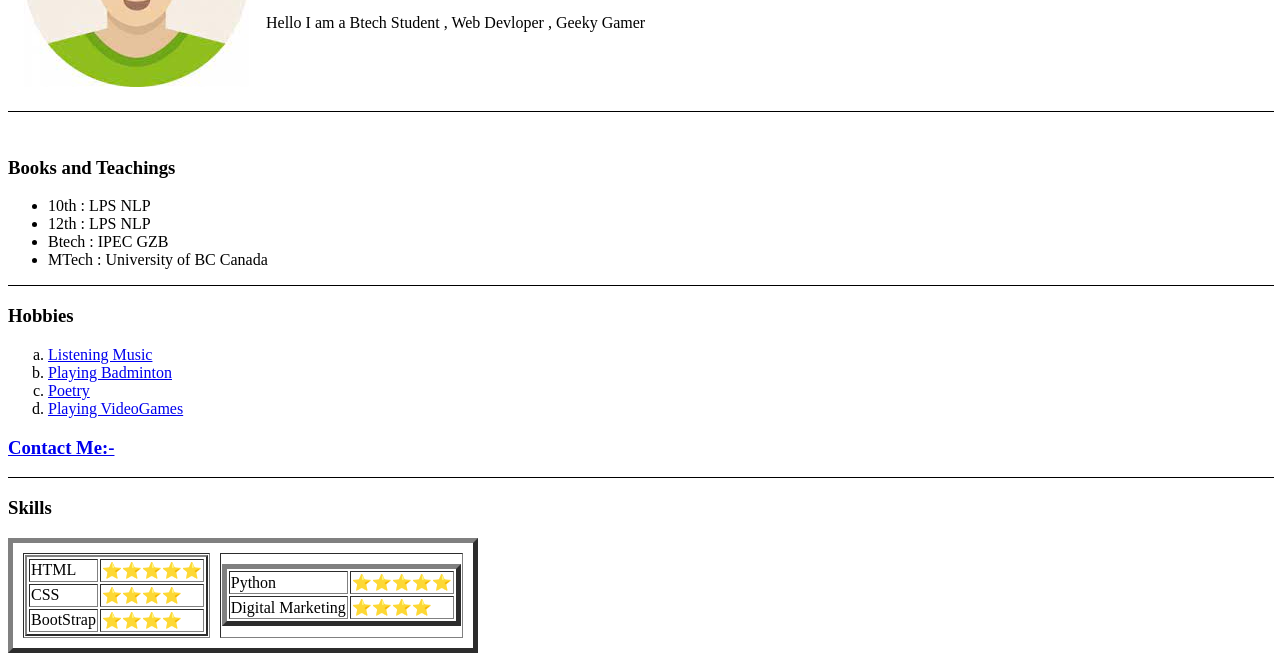
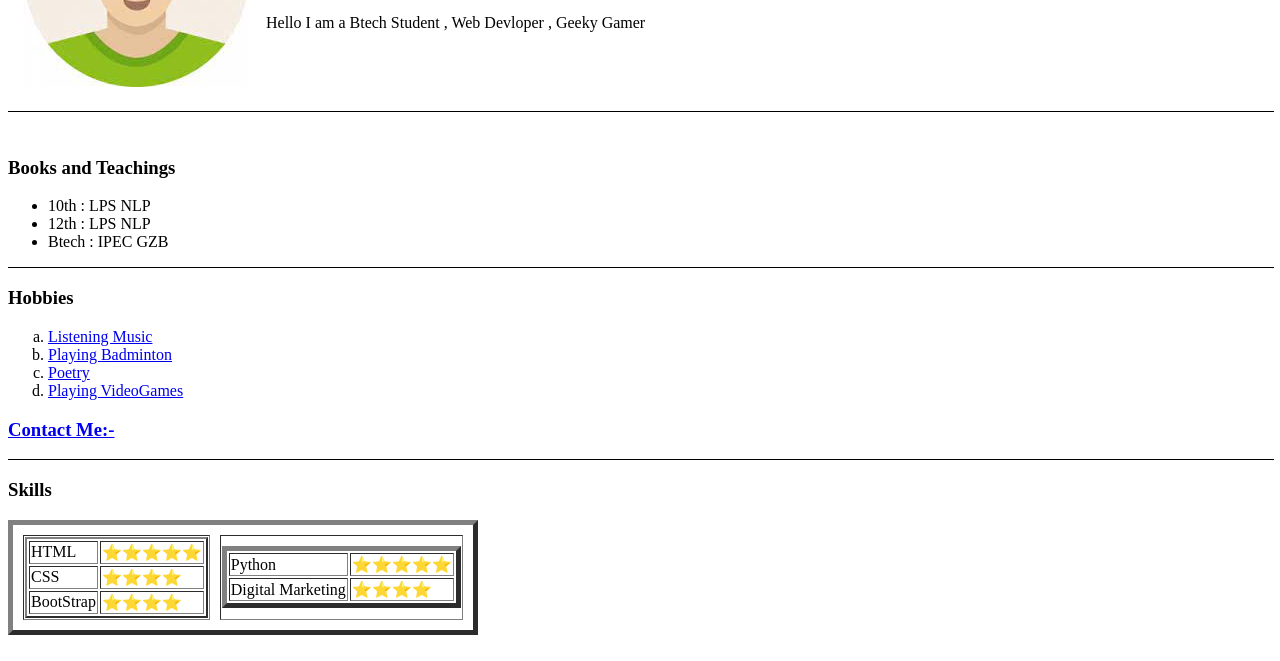
Before and after one commit to krtksharma/CV, a plain HTML site: page index.html in a window 1280 px wide. Shown: the part 162-823 px from the top of the page. Drawn offline with Linux system fonts and the light colour scheme.

Commit message:
Update index.html

```diff
--- a/index.html
+++ b/index.html
@@ -25,7 +25,7 @@
         <li>10th : LPS NLP</li>
         <li>12th : LPS NLP</li>
         <li>Btech : IPEC GZB</li>
-        <li>MTech : University of BC Canada</li>
+
 
     </ul>
     <hr width="100%" size="1" color="black">
```
